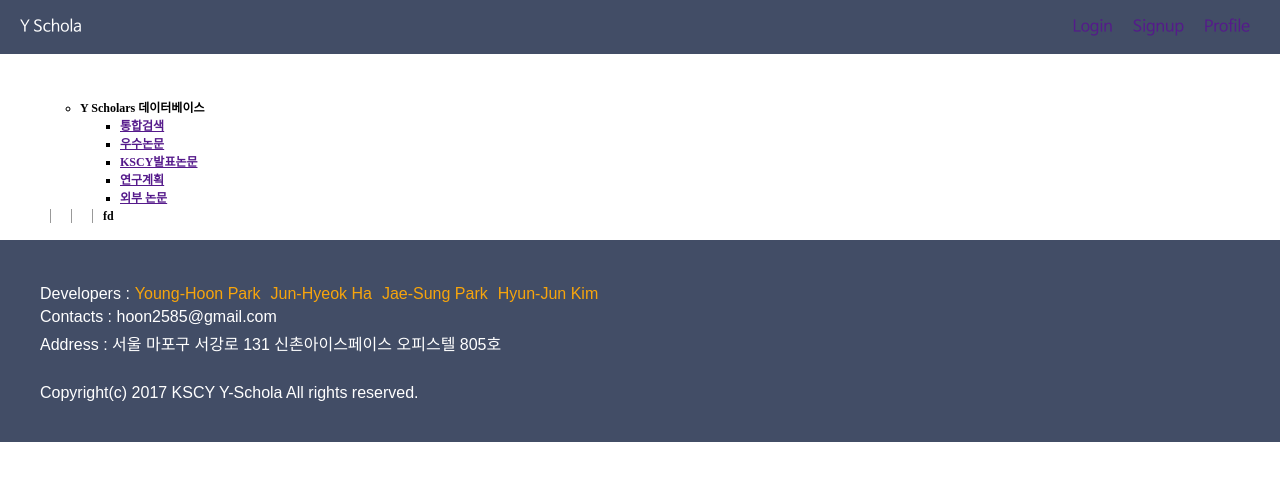
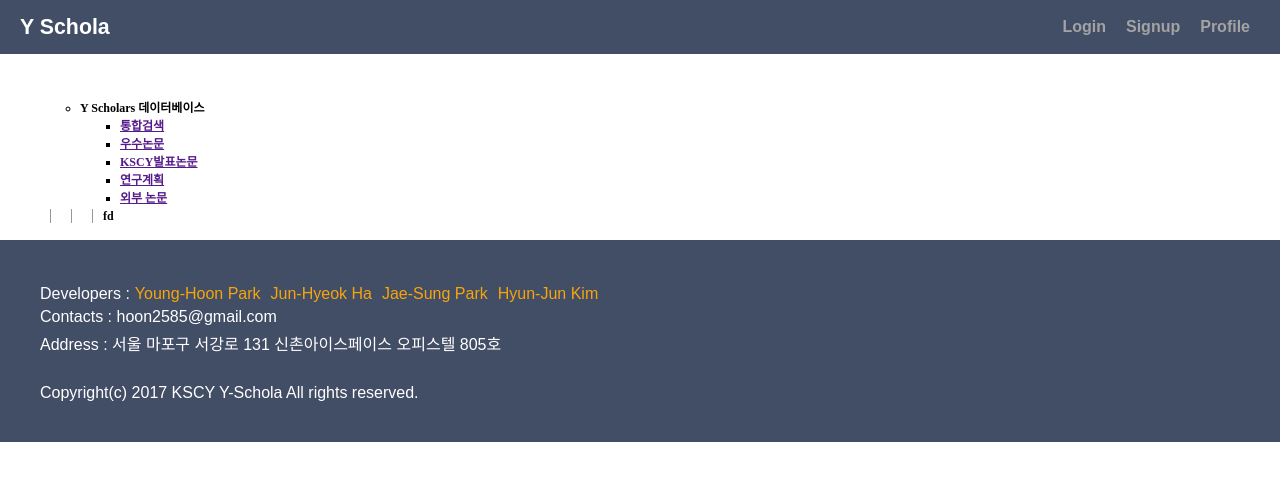
Before and after one commit to Y-Scholars/db.kscy.org_Front, an Angular app: page / in a window 1280 px wide. Shown: the top 480 px of the page. Built offline with nearby package versions, Linux system fonts and the light colour scheme; a web font is replaced by a local one.

Commit message:
Update header css

```diff
--- a/src/app/components/header/header.component.css
+++ b/src/app/components/header/header.component.css
@@ -40,11 +40,7 @@ header.main-header {
     line-height: 54px;
     padding: 10px;
     font-family: 'Nanum Barun Gothic', sans-serif;
-<<<<<<< HEAD
-    font-weight: bold;
-=======
     font-weight: 700;
->>>>>>> origin/master
     color: #a3a3a3;
 }
 
@@ -56,11 +52,7 @@ header.main-header {
     text-decoration: none;
     color: #ffffff;
     font-family: 'Nanum Barun Gothic', sans-serif;
-<<<<<<< HEAD
-    font-weight: bold;
-=======
     font-weight: 700;
->>>>>>> origin/master
     font-size: 16pt;
     padding-left: 20px;
     line-height: 54px;
```
